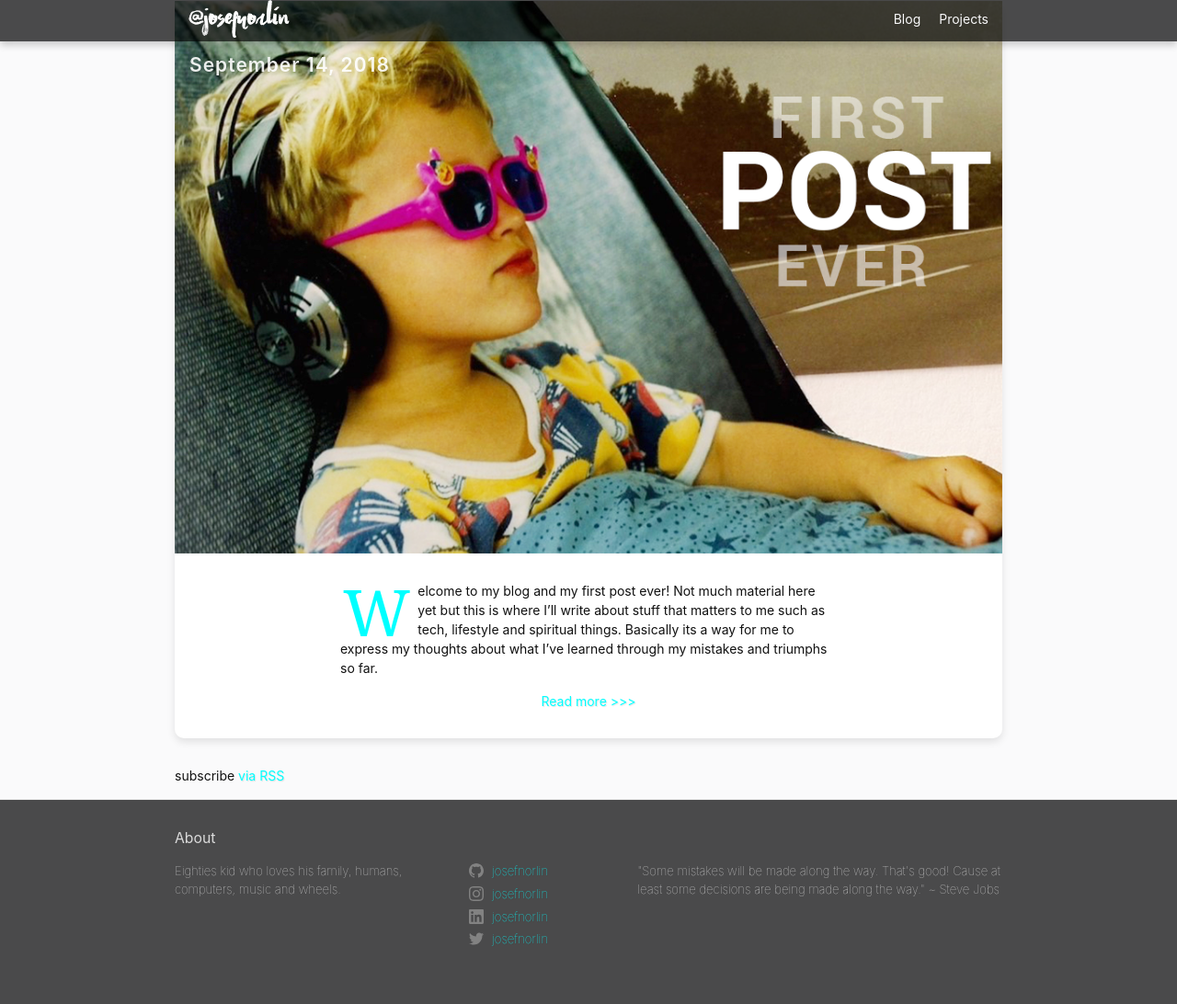
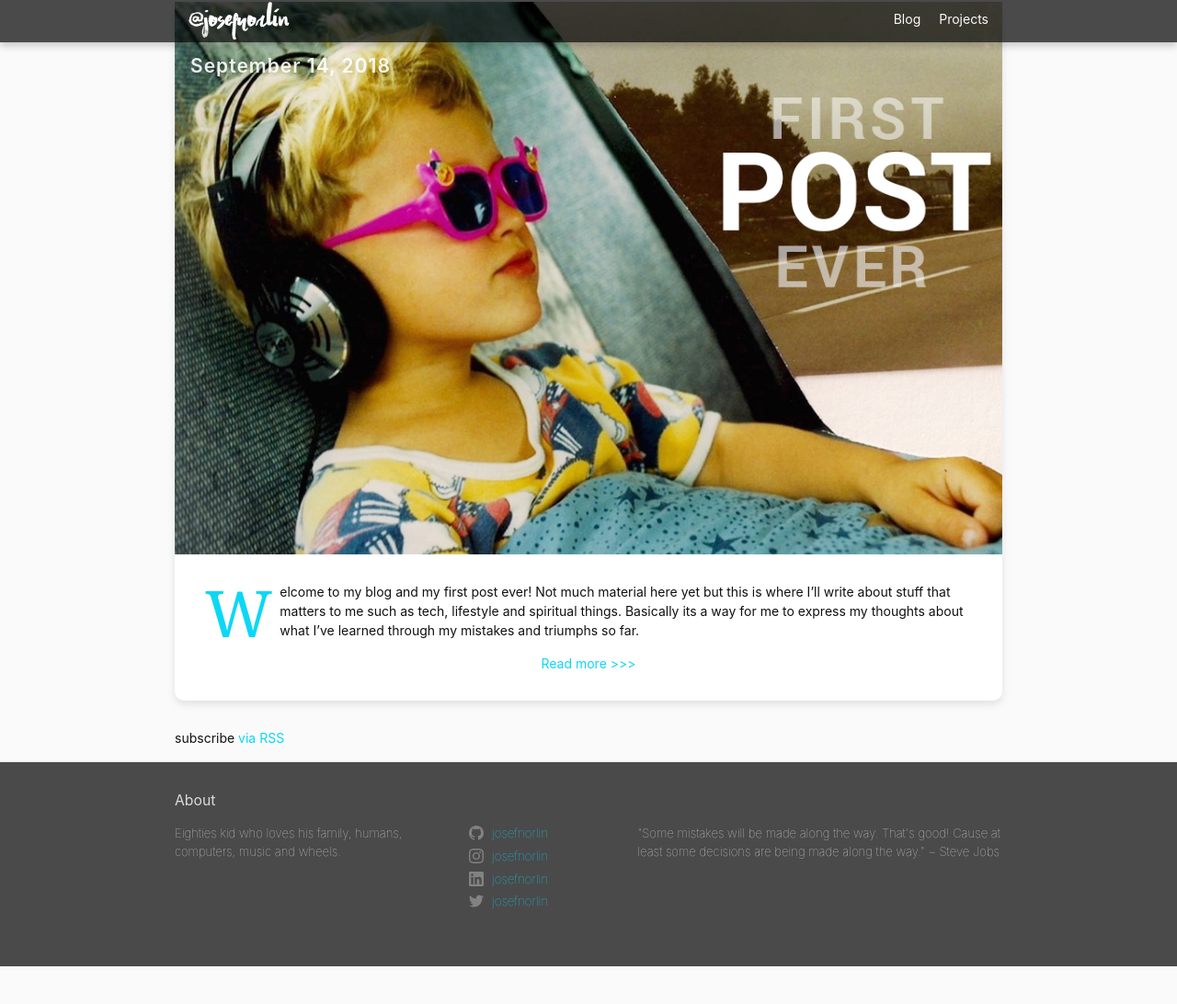
Before and after one commit to josefnorlin/josefnorlin.github.io, a Jekyll site: the page built from index.md, in a window 1280 px wide. Shown: the whole page at 92% size. Built offline with Jekyll 4.4.1, drawn with Linux system fonts in a browser that asks for light colours; after the commit the page ends 1051 px from its top, so only the background shows below that.

Commit message:
Final touches for v 1

```diff
--- a/_layouts/home.html
+++ b/_layouts/home.html
@@ -27,7 +27,9 @@ layout: default
             {%- endif -%}
             <div class="blog-card-container">
               {%- if site.show_excerpts -%}
+              <div class="blog-card-text-container">
                 {{ post.excerpt }}
+              </div>
               {%- endif -%}
               <center><a href="{{ post.url | relative_url }}">Read more >>></a></center>
             </div>
--- a/_layouts/post.html
+++ b/_layouts/post.html
@@ -12,7 +12,7 @@ layout: default
         </div>
       </a>
       {%- endif -%}
-      <div class="post-container">
+      <div class="blog-card-container">
           {{ page.content }}
           {%- if site.disqus.shortname -%}
             {%- include disqus_comments.html -%}
--- a/_sass/minima.scss
+++ b/_sass/minima.scss
@@ -12,7 +12,7 @@ $spacing-unit:     30px !default;
 
 $text-color:       #111 !default;
 $background-color: #fafafb !default;
-$brand-color:      #00ffff !default;
+$brand-color:      #0cd7f5 !default;
 
 $light-color:      rgb(219, 219, 219);
 
--- a/_sass/minima/_base.scss
+++ b/_sass/minima/_base.scss
@@ -105,7 +105,6 @@ h1, h2, h3, h4, h5, h6 {
 a {
   color: $brand-color;
   text-decoration: none;
-  text-shadow: 1px 1px 1px rgba(0,0,0, 0.1);
 
   &:visited {
     // color: darken($brand-color, 10%);
--- a/_sass/minima/_layout.scss
+++ b/_sass/minima/_layout.scss
@@ -36,6 +36,7 @@
 .site-logo {
   width: 110px;
   margin-left: 15px;
+  margin-top: 2px;
 }
 
 .site-nav {
@@ -227,7 +228,7 @@
   margin-top: $base-line-height * $base-font-size * 1.8;
   position: absolute;
   top: 16px;
-  left: 16px;
+  left: 17px;
 }
 
 /* Top left text */
@@ -343,11 +344,11 @@
 
 /* Add some padding inside the card container */
 .blog-card-container {
-  padding: $spacing-unit 20%;
+  padding: $spacing-unit;
   margin-bottom: $spacing-unit;
 }
 
-.blog-card-container p::first-letter {
+.blog-card-text-container:first-letter {
   // line-height: 4 * $base-font-size;
   // font-size: 2 * $base-font-size;
   color: $brand-color;
```
Also changed, not shown: 3 other files.
